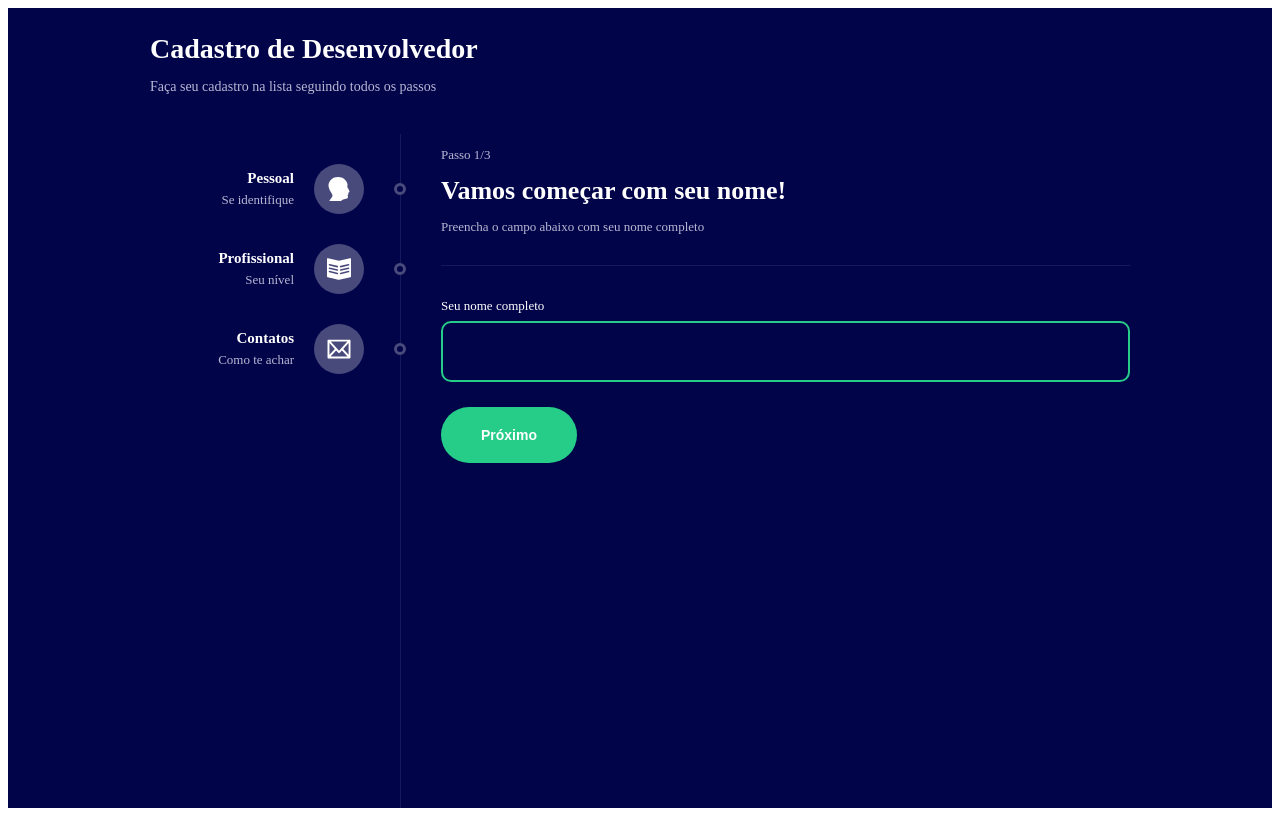
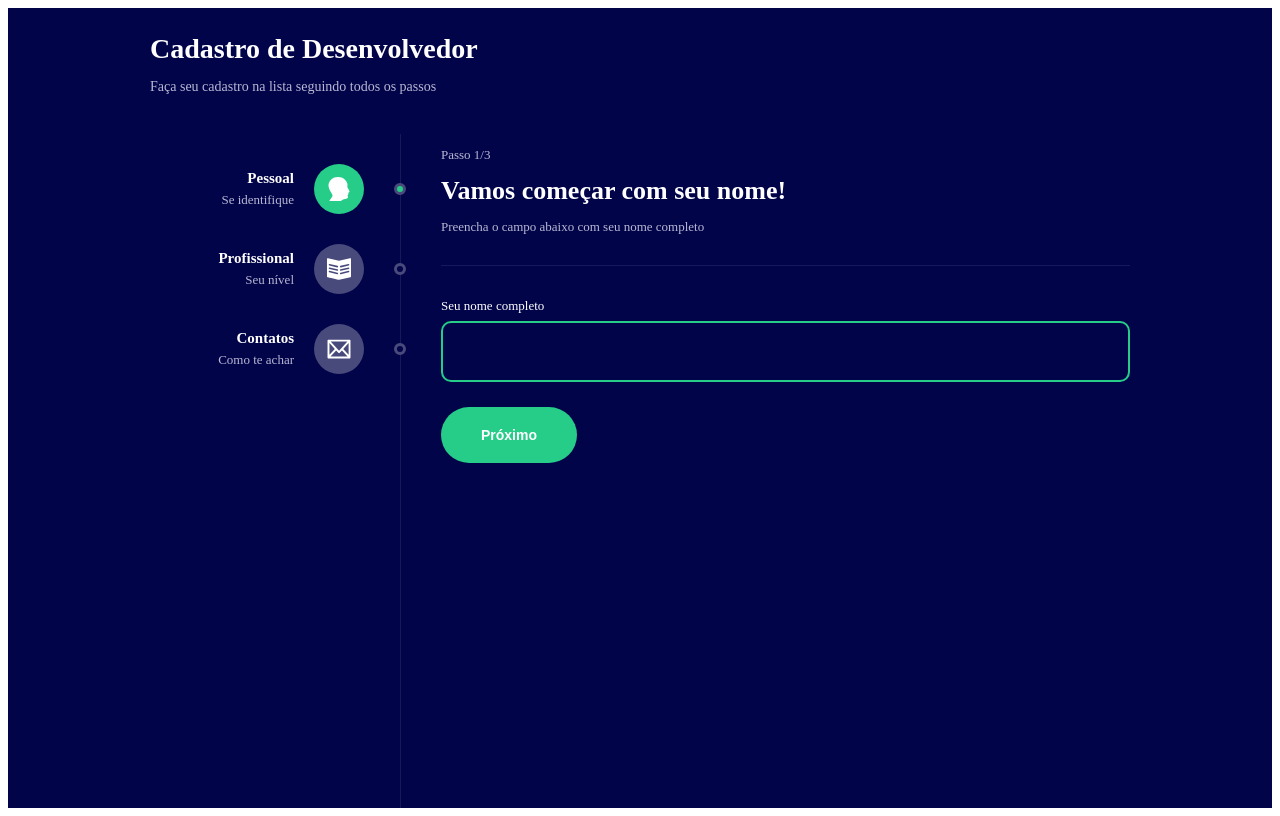
Before and after one commit to higucavalcanti/Multi-Step_Form_TS, a React (Create React App) app in the folder multiform/: page / in a window 1280 px wide. Built offline with nearby package versions, Linux system fonts and the light colour scheme.

Commit message:
finalizando logica dos Icons/Pages

```diff
--- a/multiform/src/components/SideBarItem/styles.ts
+++ b/multiform/src/components/SideBarItem/styles.ts
@@ -30,22 +30,22 @@ export const Description = styled.div`
     color: #B8B8D4;
 `;
 
-export const IconArea = styled.div`
+export const IconArea = styled.div<{ active: boolean; }>`
     width: 50px;
     height: 50px;
     border-radius: 50%;
-    background-color: #494A7C;
+    background-color: ${props => props.active ? ' #25CD89' : '#494A7C'};
     display: flex;
     justify-content: center;
     align-items: center;
 `;
 
-export const Point = styled.div`
+export const Point = styled.div<{ active: boolean;}>`
 width: 6px;
 height: 6px;
 border: 3px solid #494A7C;
 border-radius: 50%;
 margin-left: 30px;
 margin-right: -6px;
-background-color: #02044A;
+background-color: ${props => props.active ? '#25CD89' : '#02044A'};
 `;
```
